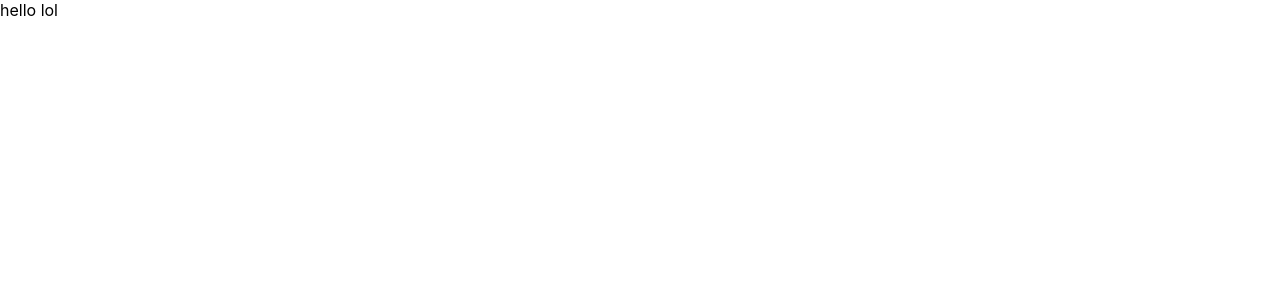
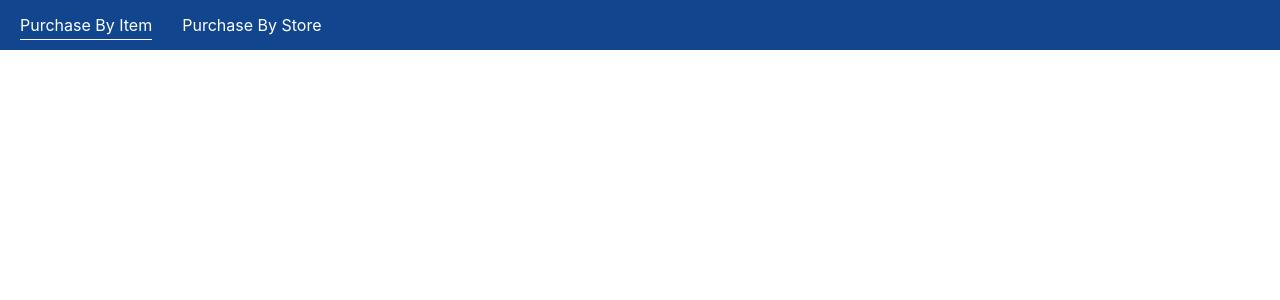
Before and after one commit to Jonathanpz890/jonathan-perez-18-03-2022, a React (Create React App) app: page /by-item in a window 1280 px wide. Shown: the top 300 px of the page. Built offline with nearby package versions, Linux system fonts and the light colour scheme.

Commit message:
feat: add navbar

```diff
--- a/package.json
+++ b/package.json
@@ -6,6 +6,7 @@
     "@testing-library/jest-dom": "^5.16.2",
     "@testing-library/react": "^12.1.4",
     "@testing-library/user-event": "^13.5.0",
+    "node-sass": "^4.14.1",
     "react": "^17.0.2",
     "react-dom": "^17.0.2",
     "react-router-dom": "^6.2.2",
--- a/src/App.js
+++ b/src/App.js
@@ -1,12 +1,18 @@
 import logo from './logo.svg';
-import './App.css';
+import './scss/main.scss';
 import { BrowserRouter as Router, Routes, Route, Navigate } from 'react-router-dom';
 import { routes } from './pages';
+import Navbar from './components/Navbar';
 
 const App = () => {
 
     const renderComponent = (component) => {
-        return component;
+        return(
+            <div className="container">
+                <Navbar />
+                {component}
+            </div>
+        )
     }
     return (
         <Router>
--- /dev/null
+++ b/src/components/Navbar.js
@@ -0,0 +1,19 @@
+import React from 'react';
+import { useLocation } from 'react-router-dom';
+import { routes } from '../pages';
+
+const Navbar = () => {
+    const { pathname } = useLocation();
+
+    return(
+        <div className='Navbar'>
+            <div className="Navbar__routes">
+                {routes.map(route =>
+                    <a href={route.path} className={`Navbar__routes__route${route.path === pathname ? ' selected' : ''}`}>{route.name}</a>
+                )}
+            </div>
+        </div>
+    )
+}
+
+export default Navbar;
--- /dev/null
+++ b/src/scss/layout/_navbar.scss
@@ -0,0 +1,34 @@
+.Navbar {
+    position: fixed;
+    width: 100vw;
+    background-color: #11468F;
+    color: white;
+
+    &__routes {
+        display: flex;
+        padding: 10px;
+        column-gap: 10px;
+
+        &__route {
+            color: white;
+            text-decoration: none;
+            padding: 5px 10px;
+            border-radius: 5px;
+            transition: background-color 0.2s;
+            position: relative;
+
+            &:hover {
+                background-color: rgba(255, 255, 255, 0.15);
+            }
+            &.selected::after {
+                content: '';
+                position: absolute;
+                background-color: white;
+                width: calc(100% - 20px);
+                height: 1px;
+                bottom: 0;
+                left: 10px;
+            }
+        }
+    }
+}
--- /dev/null
+++ b/src/scss/main.scss
@@ -0,0 +1,2 @@
+
+@import './layout/navbar';
```
Also changed, not shown: src/config/routes.js (deleted, +0 -10 lines), 1 other file (tests, documents, lock files or other folders).
